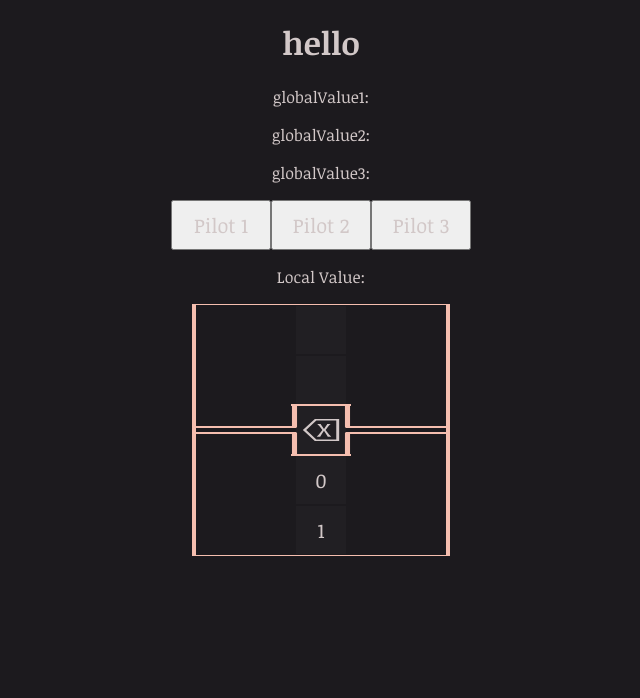
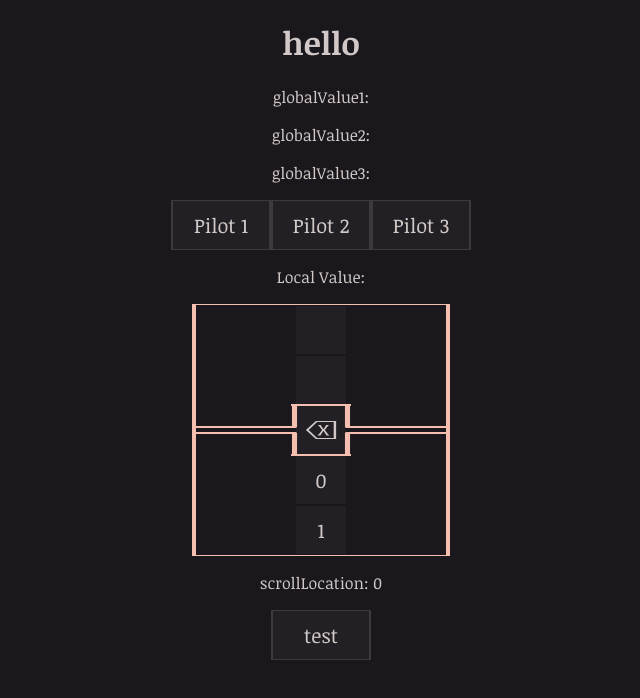
Before and after one commit to MidnattLantern/tech-scroll-snap, a React (Create React App) app: page / in a window 1280 px wide. Both pictures are taken after a click on the button "Pilot 1". Shown: the top 698 px of the page, without its empty margins (319-959 px from the left). Built offline with nearby package versions, Linux system fonts and the light colour scheme; a web font is replaced by a local one.

Commit message:
can identify which box would be in focus

```diff
--- a/src/index.css
+++ b/src/index.css
@@ -2,7 +2,7 @@
   --theme: rgb(215, 55, 55);
   --theme-secondary: #7691BB;
   --complementary: rgb(105, 95, 185);
-  --dark: rgb(33,31,35);
+  --dark: rgb(34,32,36);
   --edge: rgb(60,58,62);
   --white: rgb(210, 200, 200);
   --white-offset: rgb(245, 190, 175);
@@ -17,10 +17,17 @@ body {
     sans-serif;
   -webkit-font-smoothing: antialiased;
   -moz-osx-font-smoothing: grayscale;
-  background-color: rgb(28, 26, 30);
+  background-color: rgb(26, 24, 28);
 }
 
 code {
   font-family: source-code-pro, Menlo, Monaco, Consolas, 'Courier New',
     monospace;
 }
+
+button{
+  border: 1px solid var(--edge);
+  border-left-width: 2px;
+  border-right-width: 2px;
+  background-color: var(--dark);
+}
--- a/src/pages/scrollPilot/ScrollPilot1.tsx
+++ b/src/pages/scrollPilot/ScrollPilot1.tsx
@@ -1,4 +1,4 @@
-import { useEffect, useState } from "react";
+import { useEffect, useRef, useState } from "react";
 import Styles from "./ScrollPilot.module.css";
 import { ReactComponent as HighLighterAsset } from "../../assets/highlighter.svg";
 import { ReactComponent as ClearIcon} from "../../assets/clear-icon.svg";
@@ -13,13 +13,43 @@ const ScrollPilot1: React.FC<ScrollPilot1Props> = ({ globalValue1, setGlobalValu
     const [localValue1, setLocalValue1] = useState<number | null>(null);
     const [localLibrary, setLocalLibrary] = useState<(number | null)[]>([]);
 
+    // test
+    const scrollContainerRef = useRef(null);
+    const localLibraryItemsRef = useRef<(HTMLDivElement | null)[]>([]);
+    const [scrollLocation, setScrollLocation] = useState(0);
+
+    const handleScroll = () => {
+        if (scrollContainerRef.current) {
+            const container = scrollContainerRef.current;
+            const { scrollTop } = container;
+            setScrollLocation(scrollTop); // user's current scroll location
+
+            localLibrary.forEach((value: number | null, index: number) => {
+                const item = localLibraryItemsRef.current[index]; // Access the specific item ref
+                if (item) {
+                    const { offsetTop } = item; // Retrieve specific information
+                    const closestValue = offsetTop - scrollTop - 100;
+                    if (closestValue < 2 && closestValue> -2) {
+                        console.log(value, "is in focus")
+                    };
+/*                    console.log("offsetTop", offsetTop);
+                    console.log("scrollTop", scrollTop);
+                    console.log("math test", closestValue);
+                    console.log("---");*/
+                };
+            });
+        };
+/*        if (localLibraryItemsRef.current) {
+            const item = localLibraryItemsRef.current;
+            console.log("item:", item);
+        };*/
+//        console.log("test2:", localLibrary);
+    };
+
     useEffect(() => {
-        setLocalLibrary([0, 1, -3, 7, 8]);
+        setLocalLibrary([0, 1, -3, 7, 8,]);
         setLocalValue1(globalValue1);
         setHasLoaded(true);
-
-//        const elementTest = document.getElementById("testy")
-//        console.log("test:", elementTest?.scrollHeight);
     }, [globalValue1]);
 
     const handleSetValue = (value: number | null, index: number ) => {
@@ -27,17 +57,16 @@ const ScrollPilot1: React.FC<ScrollPilot1Props> = ({ globalValue1, setGlobalValu
         const scrollableDiv = document.getElementById((index - 2).toString());
         if (scrollableDiv) {
             scrollableDiv.scrollIntoView({behavior: "smooth"})
-        }
-
+        };
         setLocalValue1(value);
         setGlobalValue1(value);
-    }
+    };
 
     return(hasLoaded ? <>
 
         <p>Local Value: {localValue1}</p>
 
-    <div className={Styles.AlignScrollContainer}>
+    <div ref={scrollContainerRef} className={Styles.AlignScrollContainer}>
 
         <div className={Styles.HighlighterFrame}>
              <HighLighterAsset className={Styles.Highlighter}/>
@@ -52,7 +81,11 @@ const ScrollPilot1: React.FC<ScrollPilot1Props> = ({ globalValue1, setGlobalValu
                     <ClearIcon className={Styles.ClearIcon}/>
                 </button>
                 {localLibrary.map((id, index) => (
-                    <div key={`${id}-${index}`} id={(id ?? 'null').toString()}>
+                    <div
+                    key={`${id}-${index}`}
+                    id={(id ?? 'null').toString()}
+                    ref={(el) => (localLibraryItemsRef.current[index] = el)}
+                    >
                         <button
                             className={Styles.LibraryItem}
                             id={index.toString()}
@@ -66,6 +99,9 @@ const ScrollPilot1: React.FC<ScrollPilot1Props> = ({ globalValue1, setGlobalValu
             </div>
     </div>
 
+                <p>scrollLocation: {scrollLocation}</p>
+    <button onClick={() => {handleScroll()}}>test</button>
+
     </> : <p>loading</p>)
 };
 
```
Also changed, not shown: src/assets/clear-icon.svg.
